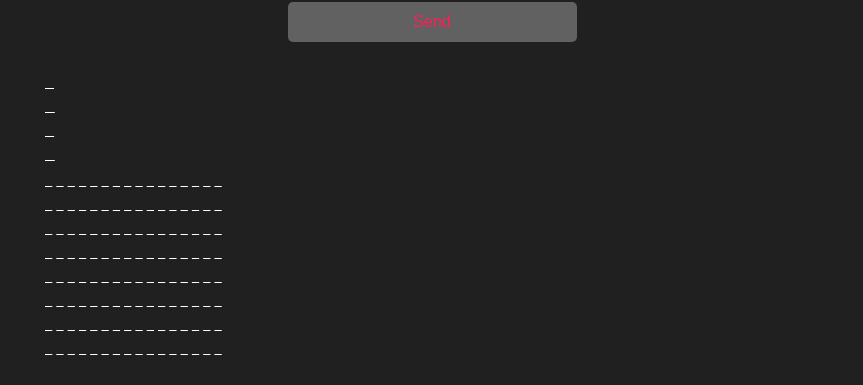
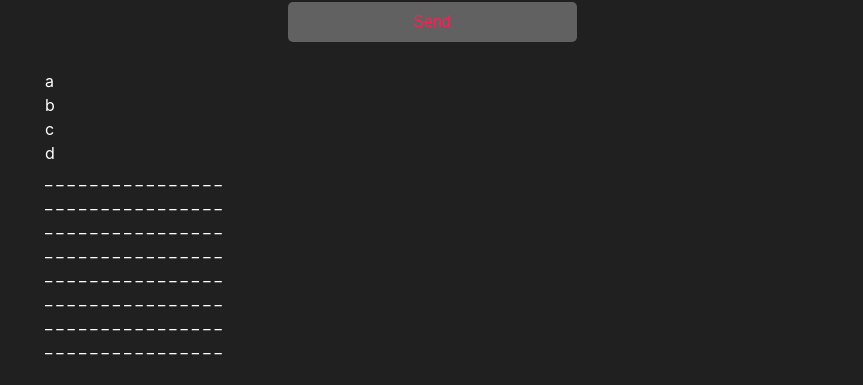
Before and after one commit to KavinSatheeskumar/bitulator, a React (Create React App) app in the folder frontend/: page / in a window 1280 px wide. Shown: the part 186-571 px from the top of the page, without its empty margins (208-1071 px from the left). Built offline with nearby package versions, Linux system fonts and the light colour scheme.

Commit message:
Update App.css

```diff
--- a/frontend/src/App.css
+++ b/frontend/src/App.css
@@ -90,8 +90,7 @@ html {
   padding: 10px;
 }
 
-.Instructions td {
-  text-decoration: underline;
-  color: transparent;
-  text-decoration-color: white;
+.Instructions tr {
+  color: white;
+  border-bottom: #ffffff solid 1px;
 }
```
